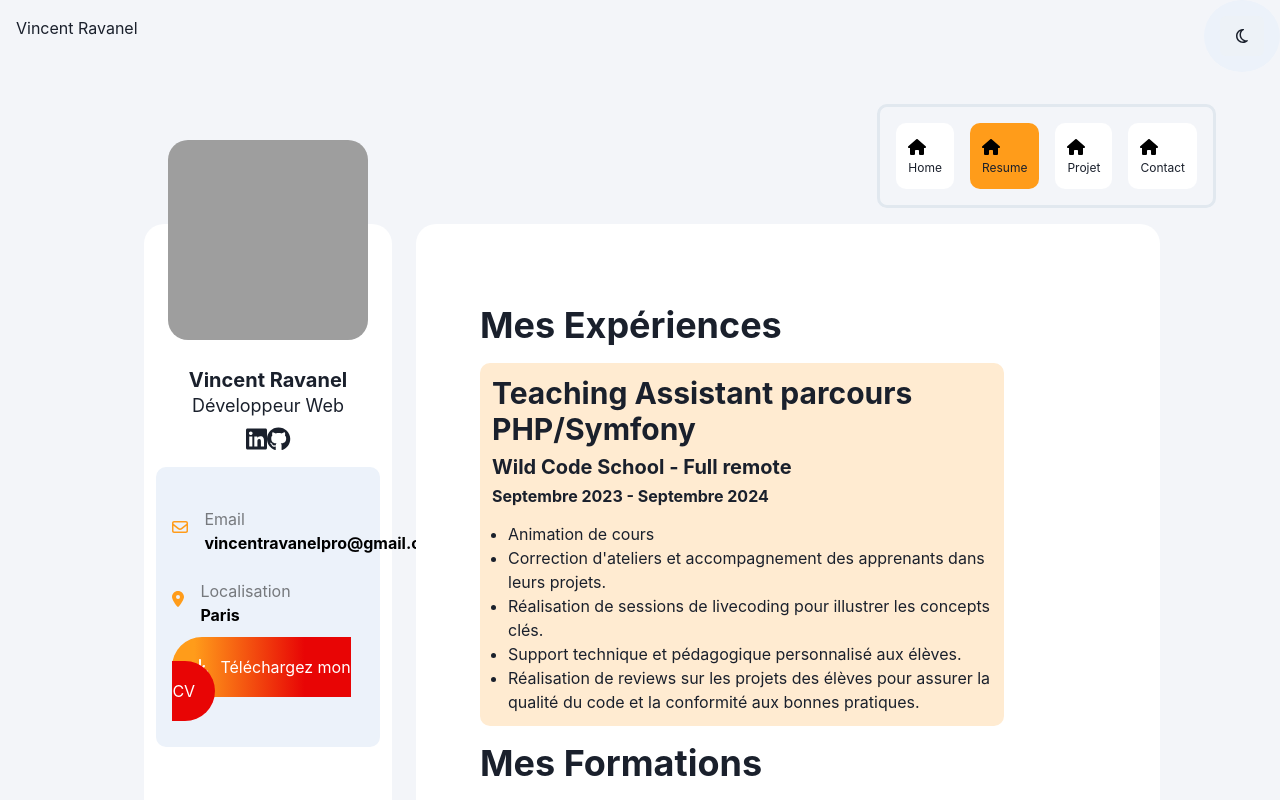
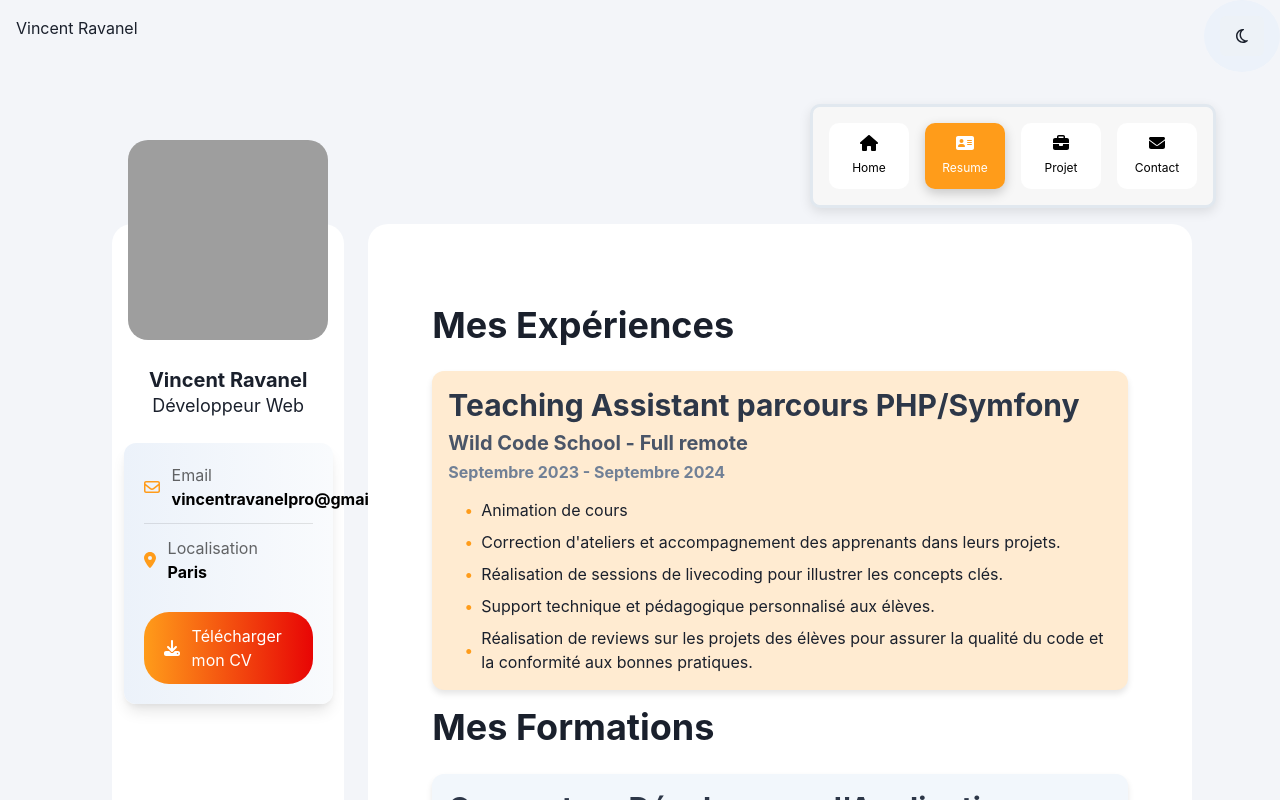
Before and after one commit to vravanel/portfolio, a Next.js app: page / in a window 1280 px wide. Both pictures are taken after a click on the element "Resume". Shown: the top 800 px of the page. Built offline with nearby package versions, Linux system fonts and the light colour scheme; grey boxes are pictures that could not be loaded.

Commit message:
amelioration du style et modification du composant CardProjet

```diff
--- a/src/Components/About.tsx
+++ b/src/Components/About.tsx
@@ -38,7 +38,7 @@ export default function About() {
         <GridItem
           display="grid"
           gap={4}
-          gridTemplateColumns="repeat(auto-fill,30%)"
+          gridTemplateColumns="repeat(4, 1fr)"
         >
           <Skill title="HTML" />
           <Skill title="CSS" />
@@ -64,7 +64,7 @@ export default function About() {
         <GridItem
           display="grid"
           gap={4}
-          gridTemplateColumns="repeat(auto-fill,30%)"
+           gridTemplateColumns="repeat(4, 1fr)"
           gridTemplateRows="20% 20%"
         >
           <Skill title="Esprit d'équipe" />
--- a/src/Components/Aside.tsx
+++ b/src/Components/Aside.tsx
@@ -19,80 +19,60 @@ export default function Aside() {
         Vincent Ravanel
       </Heading>
       <Text fontSize="lg">Développeur Web</Text>
-      <Flex marginTop=".5rem">
-        <FontAwesomeIcon
-          icon={faLinkedin}
-          size="xl"
-          className="bg-[#ECF2FA] p-4 rounded-lg"
-        />
-        <FontAwesomeIcon
-          icon={faGithub}
-          size="xl"
-          className="ml-5 bg-[#ECF2FA] p-4 rounded-lg"
-        />
-      </Flex>
       <Box
-        bg="#ECF2FA"
+        bgGradient="linear(to-r, #ECF2FA, #F9FBFD)"
         w="90%"
-        p={4}
+        p={5}
         color="black"
-        marginTop="1rem"
-        borderRadius="10px"
-        height="35vh"
-        display="flex"
-        flexDirection="column"
+        marginTop="1.5rem"
+        borderRadius="12px"
+        shadow="lg"
       >
         <Box
-          marginTop="1rem"
           display="flex"
           flexDirection="row"
           alignItems="center"
+          borderBottom="1px solid rgba(0,0,0,0.1)"
+          pb="0.75rem"
+          mb="0.75rem"
         >
-          <FontAwesomeIcon icon={faEnvelope} style={{ color: "#ff9c1a" }} />
-          <Box
-            marginTop=".5rem"
-            marginLeft="1rem"
-            display="flex"
-            flexDirection="column"
-            alignItems="flex-start"
-          >
-            <Text color="rgba(0,0,0,0.5)"> Email</Text>
+          <FontAwesomeIcon
+            icon={faEnvelope}
+            style={{ color: "#ff9c1a", marginRight: "0.75rem" }}
+          />
+          <Box>
+            <Text color="rgba(0,0,0,0.6)">Email</Text>
             <Text fontWeight="700">vincentravanelpro@gmail.com</Text>
           </Box>
         </Box>
-        <Box
-          marginTop="1rem"
-          display="flex"
-          flexDirection="row"
-          alignItems="center"
-        >
-          <FontAwesomeIcon icon={faLocationDot} style={{ color: "#ff9c1a" }} />
-          <Box
-            marginTop=".5rem"
-            marginLeft="1rem"
-            display="flex"
-            flexDirection="column"
-            alignItems="flex-start"
-          >
-            <Text color="rgba(0,0,0,0.5)"> Localisation</Text>
+        <Box display="flex" flexDirection="row" alignItems="center">
+          <FontAwesomeIcon
+            icon={faLocationDot}
+            style={{ color: "#ff9c1a", marginRight: "0.75rem" }}
+          />
+          <Box>
+            <Text color="rgba(0,0,0,0.6)">Localisation</Text>
             <Text fontWeight="700">Paris</Text>
           </Box>
         </Box>
-        <Box marginTop="1.5rem" margin="auto">
+        <Box mt="1.75rem" display="flex" justifyContent="center">
           <Link
             href="./downloads/CV_RAVANEL_Vincent.pdf"
             download
-            p={5}
-            bgGradient="linear(to-r, rgba(255,156,26,1) 10%, rgba(232,5,5,1) 60%)"
+            py={3}
+            px={5}
+            bgGradient="linear(to-r, #ff9c1a, #e80505)"
             color="white"
-            borderRadius="30px"
+            borderRadius="25px"
+            display="flex"
+            alignItems="center"
           >
             <FontAwesomeIcon
               icon={faDownload}
               color="white"
-              style={{ marginRight: ".75rem" }}
+              style={{ marginRight: "0.75rem" }}
             />
-            Téléchargez mon CV
+            Télécharger mon CV
           </Link>
         </Box>
       </Box>
--- a/src/Components/Card.tsx
+++ b/src/Components/Card.tsx
@@ -1,29 +1,42 @@
 import { Box, Heading, UnorderedList, ListItem, Text } from "@chakra-ui/react";
 
 interface Card {
-    title : string,
-    description? : string,
-    color : string,
-    company? : string,
-    missionsList? : string[],
-    year : string,
+  title: string;
+  description?: string;
+  color: string;
+  company?: string;
+  missionsList?: string[];
+  year: string;
 }
 
-
-export default function Card({title, description, color, company, missionsList, year} : Card) {
-    return (
-        <>
-        <Box backgroundColor={color} borderRadius="10px" padding=".75rem" width="85%" marginTop="1rem">
-            <Heading as="h2" size="lg">{title}</Heading>
-            <Heading as="h3" size="md" marginTop=".5rem">{company}</Heading>
-            <Heading as="h4" size="sm" marginTop=".5rem">{year}</Heading>
-            <UnorderedList marginTop="1rem">
-            {missionsList?.map((mission, index) => (
-            <ListItem key={index}>{mission}</ListItem>
-            ))}
-            </UnorderedList>
-            <Text>{description}</Text>
-        </Box>
-        </>
-    )
+export default function Card({ title, description, color, company, missionsList, year }: Card) {
+  return (
+    <Box
+      backgroundColor={color}
+      borderRadius="12px"
+      padding="1rem"
+      width="100%"
+      marginTop="1.5rem"
+      boxShadow="0 4px 6px rgba(0, 0, 0, 0.1)"
+      transition="transform 0.2s, box-shadow 0.2s"
+      _hover={{ transform: "scale(1.02)", boxShadow: "0 6px 12px rgba(0, 0, 0, 0.15)" }}
+    >
+      <Heading as="h2" size="lg" color="#2D3748">{title}</Heading>
+      {company && <Heading as="h3" size="md" marginTop="0.5rem" color="#4A5568">{company}</Heading>}
+      <Heading as="h4" size="sm" marginTop="0.5rem" color="#718096">{year}</Heading>
+      {missionsList && (
+        <UnorderedList marginTop="1rem" spacing={2} styleType="none">
+          {missionsList.map((mission, index) => (
+            <ListItem key={index} display="flex" alignItems="center">
+              <Box as="span" color="#FF9C1A" marginRight="0.5rem">•</Box>
+              {mission}
+            </ListItem>
+          ))}
+        </UnorderedList>
+      )}
+      {description && (
+        <Text marginTop="1rem" color="#4A5568">{description}</Text>
+      )}
+    </Box>
+  );
 }
--- a/src/Components/CardProjet.tsx
+++ b/src/Components/CardProjet.tsx
@@ -15,11 +15,13 @@ import {
 } from "@chakra-ui/react";
 
 interface Projet {
-  title: string,
-  description : string,
+  title: string;
+  description: string;
+  stacksFront: string[];
+  stacksBack : string[];
 }
 
-export default function CardProjet({ title, description }: Projet) {
+export default function CardProjet({ title, description, stacksFront, stacksBack }: Projet) {
   const { isOpen, onOpen, onClose } = useDisclosure();
   return (
     <>
@@ -37,26 +39,65 @@ export default function CardProjet({ title, description }: Projet) {
         <Image src="https://picsum.photos/seed/picsum/600/300" alt={title} />
         <Heading as="h2">{title}</Heading>
       </Box>
-      <Modal isOpen={isOpen} onClose={onClose}>
+      <Modal isOpen={isOpen} onClose={onClose} size="xl">
         <ModalOverlay />
         <ModalContent>
           <ModalHeader>{title}</ModalHeader>
           <ModalCloseButton />
           <ModalBody>
-          <Image src="https://picsum.photos/seed/picsum/600/300" alt={title} />
-          <Heading as="h3" size="lg">Description</Heading>
-            <Text>{description}</Text>
-            <Heading as="h3" size="lg">Stacks Front</Heading>
-            <Text>{description}</Text>
-            <Heading as="h3" size="lg">Stacks Back</Heading>
-            <Text>{description}</Text>
+            <Image
+              src="https://picsum.photos/seed/picsum/600/300"
+              alt={title}
+            />
+            <Heading as="h3" size="lg">
+              Description
+            </Heading>
+            <Text             margin="1rem 0">{description}</Text>
+            <Heading as="h3" size="lg">
+              Stacks Front
+            </Heading>
+            <Box
+            display='flex'
+            gap={5}
+            margin="1rem 0"
+              >
+            {stacksFront.map((stack, index) => (
+              <Box
+                key={index}
+                padding=".5rem"
+                backgroundColor="#E1E8EF"
+                borderRadius="10px"
+              >
+                <Text textAlign="center">{stack}</Text>
+              </Box>
+            ))}
+            </Box>
+            <Heading as="h3" size="lg">
+              Stacks Back
+            </Heading>
+            <Box
+            display='flex'
+            gap={5}
+            margin="1rem 0"
+              >
+            {stacksBack.map((stack, index) => (
+              <Box
+                key={index}
+                padding=".5rem"
+                backgroundColor="#E1E8EF"
+                borderRadius="10px"
+              >
+                <Text textAlign="center">{stack}</Text>
+              </Box>
+            ))}
+            </Box>
           </ModalBody>
 
           <ModalFooter>
             <Button colorScheme="blue" mr={3} onClick={onClose}>
               Close
             </Button>
-            <Button variant="ghost">Secondary Action</Button>
+            <Button variant="ghost">Lien du site</Button>
           </ModalFooter>
         </ModalContent>
       </Modal>
--- a/src/Components/Layout.tsx
+++ b/src/Components/Layout.tsx
@@ -55,8 +55,8 @@ export default function Layout({ children }: LayoutProps) {
       <Flex justifyContent="flex-end" maxW="95%" marginTop="2rem">
         <NavBar onClick={handleChange} />
       </Flex>
-      <Container maxW="80%" marginTop="1rem">
-        <Grid h="80vh" templateColumns="25% 75%" gap={6}>
+      <Container maxW="85%" marginTop="1rem">
+        <Grid h="80vh" templateColumns="22% 78%" gap={6}>
           <GridItem
             bg="white"
             borderRadius="20px"
--- a/src/Components/NavBar.tsx
+++ b/src/Components/NavBar.tsx
@@ -1,6 +1,6 @@
 import { Box, Text } from "@chakra-ui/react";
 import { FontAwesomeIcon } from "@fortawesome/react-fontawesome";
-import { faHouse } from "@fortawesome/free-solid-svg-icons/faHouse";
+import { faHouse, faAddressCard, faBriefcase, faEnvelope } from "@fortawesome/free-solid-svg-icons";
 import { useState } from "react";
 
 interface BoxProps {
@@ -14,59 +14,46 @@ export default function NavBar({ onClick }: BoxProps) {
     onClick(box);
   };
 
+  const navItems = [
+    { id: "home", icon: faHouse, label: "Home" },
+    { id: "resume", icon: faAddressCard, label: "Resume" },
+    { id: "projet", icon: faBriefcase, label: "Projet" },
+    { id: "contact", icon: faEnvelope, label: "Contact" }
+  ];
+
   return (
-    <>
     <Box
       border="solid #E1E8EF"
       padding="1rem"
       borderRadius="10px"
       display="flex"
       flexDirection="row"
+      backgroundColor="#f7f7f7"
+      boxShadow="0px 4px 12px rgba(0, 0, 0, 0.1)"
     >
+      {navItems.map((item) => (
         <Box
-          backgroundColor={activeBox === "home" ? "#FF9C1A" : "white"}
+          key={item.id}
+          backgroundColor={activeBox === item.id ? "#FF9C1A" : "white"}
+          color={activeBox === item.id ? "white" : "black"}
           padding="0.75rem"
+          marginLeft={item.id !== "home" ? "1rem" : "0"}
           borderRadius="10px"
-          onClick={() => handleChange("home")}
+          onClick={() => handleChange(item.id)}
           cursor="pointer"
+          boxShadow={activeBox === item.id ? "0px 4px 12px rgba(0, 0, 0, 0.2)" : ""}
+          transition="background-color 0.3s, transform 0.2s"
+          _hover={{ backgroundColor: "#FF7A00", transform: "scale(1.05)" }}
+          display="flex"
+          flexDirection="column"
+          alignItems="center"
+          justifyContent="center"
+          minWidth="80px"
         >
-          <FontAwesomeIcon icon={faHouse} style={{ color: "#000000" }} />
-          <Text fontSize="0.75rem">Home</Text>
+          <FontAwesomeIcon icon={item.icon} style={{ marginBottom: "0.5rem" }} />
+          <Text fontSize="0.75rem">{item.label}</Text>
         </Box>
-        <Box
-          backgroundColor={activeBox === "resume" ? "#FF9C1A" : "white"}
-          padding="0.75rem"
-          marginLeft="1rem"
-          borderRadius="10px"
-          onClick={() => handleChange("resume")}
-          cursor="pointer"
-        >
-          <FontAwesomeIcon icon={faHouse} style={{ color: "#000000" }} />
-          <Text fontSize="0.75rem">Resume</Text>
+      ))}
     </Box>
-        <Box
-          backgroundColor={activeBox === "projet" ? "#FF9C1A" : "white"}
-          padding="0.75rem"
-          marginLeft="1rem"
-          borderRadius="10px"
-          onClick={() => handleChange("projet")}
-          cursor="pointer"
-        >
-          <FontAwesomeIcon icon={faHouse} style={{ color: "#000000" }} />
-          <Text fontSize="0.75rem">Projet</Text>
-        </Box>
-        <Box
-          backgroundColor={activeBox === "contact" ? "#FF9C1A" : "white"}
-          padding="0.75rem"
-          marginLeft="1rem"
-          borderRadius="10px"
-          onClick={() => handleChange("contact")}
-          cursor="pointer"
-        >
-          <FontAwesomeIcon icon={faHouse} style={{ color: "#000000" }} />
-          <Text fontSize="0.75rem">Contact</Text>
-        </Box>
-      </Box>
-    </>
   );
 }
--- a/src/Components/Projet.tsx
+++ b/src/Components/Projet.tsx
@@ -7,10 +7,10 @@ export default function Projet() {
         <Heading as="h1">Projets</Heading>
         <Grid gridTemplateColumns="repeat(2, 50%)" gap="2rem" marginTop="1rem">
 
-        <CardProjet title="test1" description="Ma description 1" />
-        <CardProjet title="test2" description="Ma description 2" />
-        <CardProjet title="test3" description="Ma description 3"/>
-        <CardProjet title="test4" description="Ma description 4"/>
+        <CardProjet title="test1" description="Ma description 1" stacksFront={['test', 'test2', 'test3']}  stacksBack={['test5', 'test6']}/>
+        <CardProjet title="test2" description="Ma description 2" stacksFront={['test', 'test2', 'test3']}  stacksBack={['test5', 'test6']}/>
+        <CardProjet title="test3" description="Ma description 3" stacksFront={['test', 'test2', 'test3']}  stacksBack={['test5', 'test6']}/>
+        <CardProjet title="test4" description="Ma description 4" stacksFront={['test', 'test2', 'test3']}  stacksBack={['test5', 'test6']}/>
         </Grid>
 
         </>
--- a/src/Components/Skill.tsx
+++ b/src/Components/Skill.tsx
@@ -1,15 +1,20 @@
-import { Box, Text } from "@chakra-ui/react";
+import { Box, Text, Image } from "@chakra-ui/react";
 
 interface Skill {
-    title : string
+    title : string,
 }
 
 export default function Skill({title} : Skill) {
     return (
-        <>
-        <Box padding=".5rem" backgroundColor="#E1E8EF"  borderRadius="10px">
+        <Box
+        padding=".75rem"
+        backgroundColor="#E1E8EF"
+        borderRadius="10px"
+        transition="background-color 0.3s"
+        _hover={{ transform: "scale(1.1)", backgroundColor: "#D4DDE4" }}
+        cursor="pointer"
+      >
         <Text textAlign="center">{title}</Text>
-        </Box>
-        </>
-    )
+      </Box>
+      );
 }
```
Lines whose indentation alone changed are shown as unchanged.
